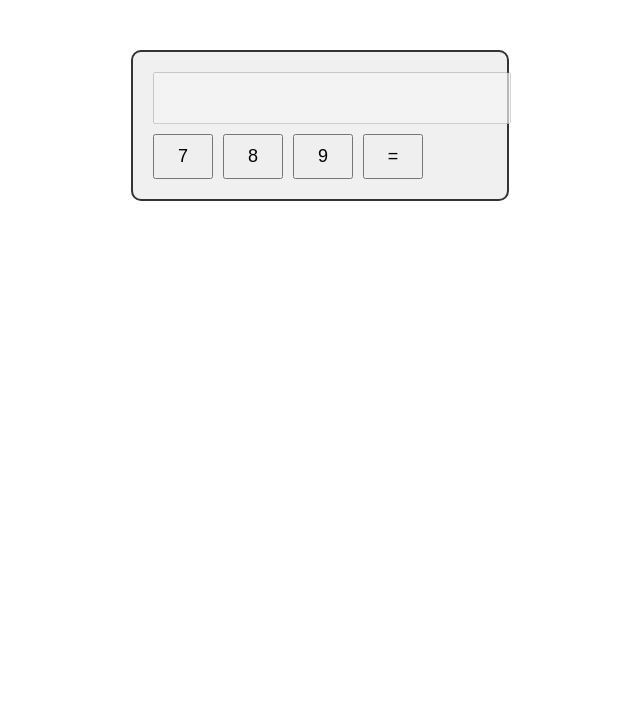
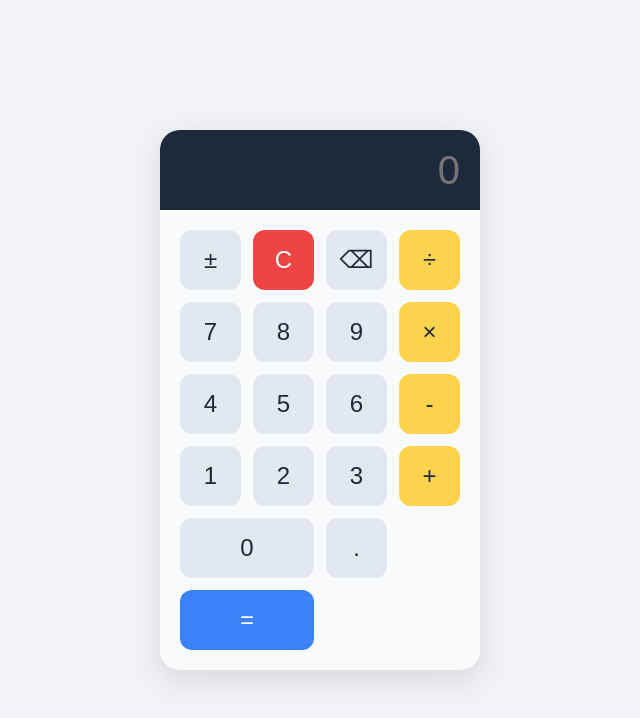
Before and after one commit to imtiazgul/calculator-app, a plain HTML site: page index.html in a window 1280 px wide. Shown: the whole page, without its empty margins (320-960 px from the left). Drawn offline with Linux system fonts and the light colour scheme.

Commit message:
Add full calculator functionality

```diff
--- a/index.html
+++ b/index.html
@@ -1,17 +1,42 @@
 <!DOCTYPE html>
 <html>
 <head>
-  <title>Simple Calculator</title>
+  <title>Pro Calculator</title>
   <link rel="stylesheet" href="style.css">
 </head>
 <body>
   <div class="calculator">
-    <input type="text" id="display" disabled>
+    <input type="text" id="display" placeholder="0" disabled>
+
     <div class="buttons">
+      <!-- Row 1: Memory & Sign -->
+      <button onclick="toggleSign()">±</button>
+      <button onclick="clearDisplay()" class="clear-btn">C</button>
+      <button onclick="deleteLast()">⌫</button>
+      <button onclick="append('/')" class="operator">÷</button>
+
+      <!-- Row 2: Numbers -->
       <button onclick="append('7')">7</button>
       <button onclick="append('8')">8</button>
       <button onclick="append('9')">9</button>
-      <button onclick="calculate()">=</button>
+      <button onclick="append('*')" class="operator">×</button>
+
+      <!-- Row 3: Numbers -->
+      <button onclick="append('4')">4</button>
+      <button onclick="append('5')">5</button>
+      <button onclick="append('6')">6</button>
+      <button onclick="append('-')" class="operator">-</button>
+
+      <!-- Row 4: Numbers -->
+      <button onclick="append('1')">1</button>
+      <button onclick="append('2')">2</button>
+      <button onclick="append('3')">3</button>
+      <button onclick="append('+')" class="operator">+</button>
+
+      <!-- Row 5: Zero & Decimal -->
+      <button onclick="append('0')" class="zero-btn">0</button>
+      <button onclick="addDecimal()">.</button>
+      <button onclick="calculate()" class="equal-btn">=</button>
     </div>
   </div>
   <script src="script.js"></script>
--- a/script.js
+++ b/script.js
@@ -1,12 +1,48 @@
+// ========= CORE CALCULATOR =========
 function append(value) {
-  document.getElementById('display').value += value;
+  const display = document.getElementById('display');
+
+  // Prevent invalid inputs
+  if (value === '.' && display.value.includes('.')) return;
+  if (['+', '-', '*', '/'].includes(value) && ['+', '-', '*', '/'].includes(display.value.slice(-1))) {
+    display.value = display.value.slice(0, -1) + value;
+    return;
+  }
+
+  display.value += value;
 }
 
 function calculate() {
   const display = document.getElementById('display');
   try {
-    display.value = eval(display.value); // Simple evaluation
-  } catch (e) {
+    // Safe calculation without eval
+    display.value = new Function(`return ${display.value}`)();
+  } catch {
     display.value = "Error";
+    setTimeout(() => display.value = '', 1500);
   }
 }
+
+// ========= NEW FEATURES =========
+function clearDisplay() {
+  document.getElementById('display').value = '';
+}
+
+function deleteLast() {
+  const display = document.getElementById('display');
+  display.value = display.value.slice(0, -1);
+}
+
+function toggleSign() {
+  const display = document.getElementById('display');
+  if (display.value && !isNaN(display.value.slice(-1))) {
+    display.value = display.value * -1;
+  }
+}
+
+function addDecimal() {
+  const display = document.getElementById('display');
+  if (!display.value.includes('.')) {
+    display.value += '.';
+  }
+}
--- a/style.css
+++ b/style.css
@@ -1,32 +1,78 @@
 body {
-  font-family: Arial, sans-serif;
+  font-family: 'Segoe UI', Tahoma, Geneva, Verdana, sans-serif;
   display: flex;
   justify-content: center;
-  margin-top: 50px;
+  align-items: center;
+  min-height: 100vh;
+  background: #f0f2f5;
+  margin: 0;
 }
 
 .calculator {
-  border: 2px solid #333;
-  padding: 20px;
-  border-radius: 10px;
-  background-color: #f0f0f0;
+  border-radius: 20px;
+  box-shadow: 0 10px 30px rgba(0,0,0,0.1);
+  overflow: hidden;
+  width: 320px;
 }
 
-input {
+#display {
   width: 100%;
-  font-size: 24px;
-  padding: 10px;
-  margin-bottom: 10px;
+  font-size: 2.5rem;
+  text-align: right;
+  padding: 20px;
+  border: none;
+  background: #1e293b;
+  color: white;
+  box-sizing: border-box;
+  height: 80px;
 }
 
 .buttons {
   display: grid;
-  grid-template-columns: repeat(4, 60px);
-  gap: 10px;
+  grid-template-columns: repeat(4, 1fr);
+  gap: 12px;
+  padding: 20px;
+  background: #f8fafc;
 }
 
 button {
-  font-size: 18px;
-  padding: 10px;
+  height: 60px;
+  font-size: 1.5rem;
+  border: none;
+  border-radius: 12px;
   cursor: pointer;
+  transition: all 0.2s;
+  background: #e2e8f0;
+  color: #1e293b;
+  font-weight: 500;
 }
+
+button:active {
+  transform: scale(0.95);
+}
+
+.operator {
+  background: #fcd34d !important;
+  color: #1e293b !important;
+}
+
+.clear-btn {
+  background: #ef4444 !important;
+  color: white !important;
+}
+
+.equal-btn {
+  background: #3b82f6 !important;
+  color: white !important;
+  grid-column: span 2;
+}
+
+.zero-btn {
+  grid-column: span 2;
+}
+
+.placeholder {
+  color: #94a3b8;
+  text-align: right;
+  padding-right: 20px;
+}
```
